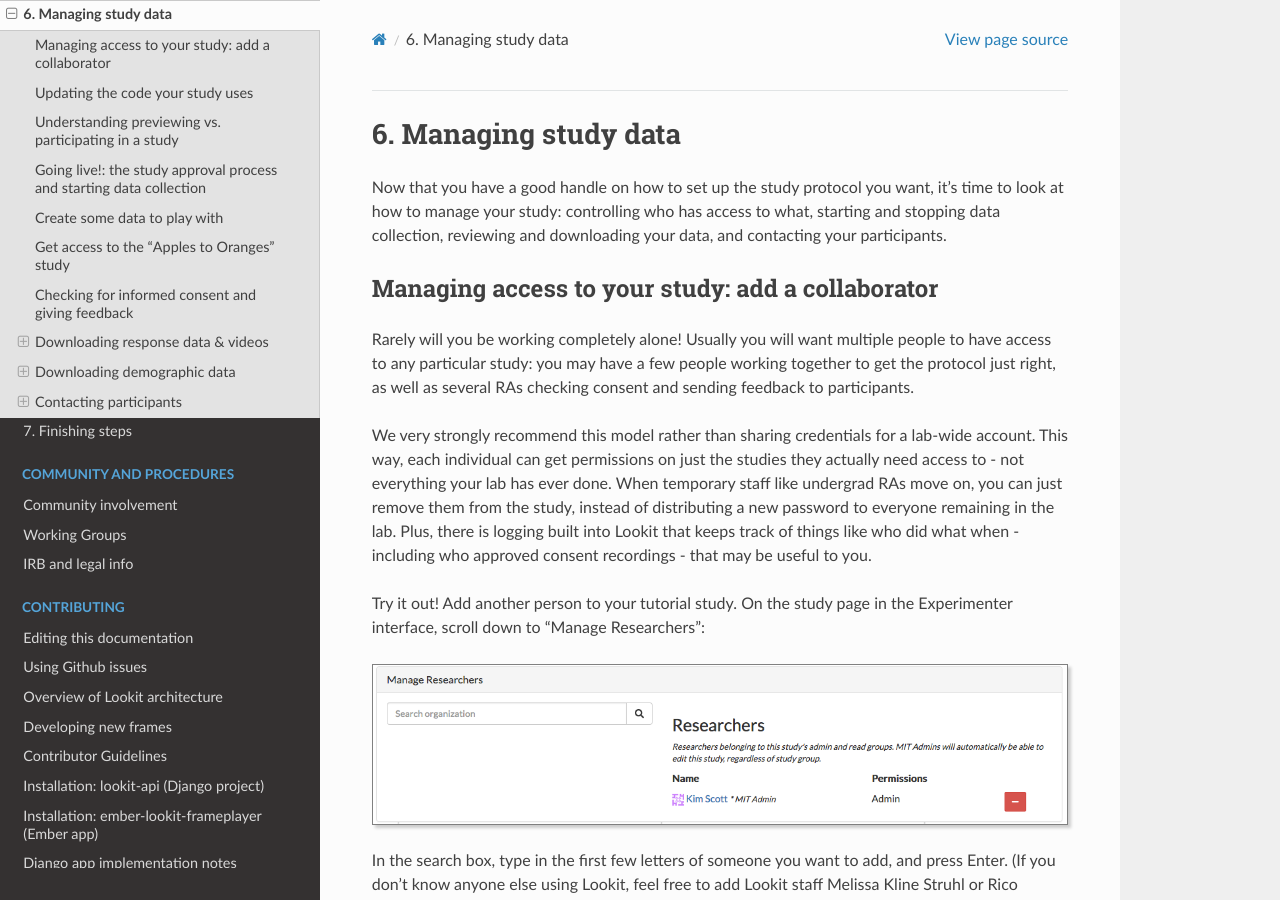
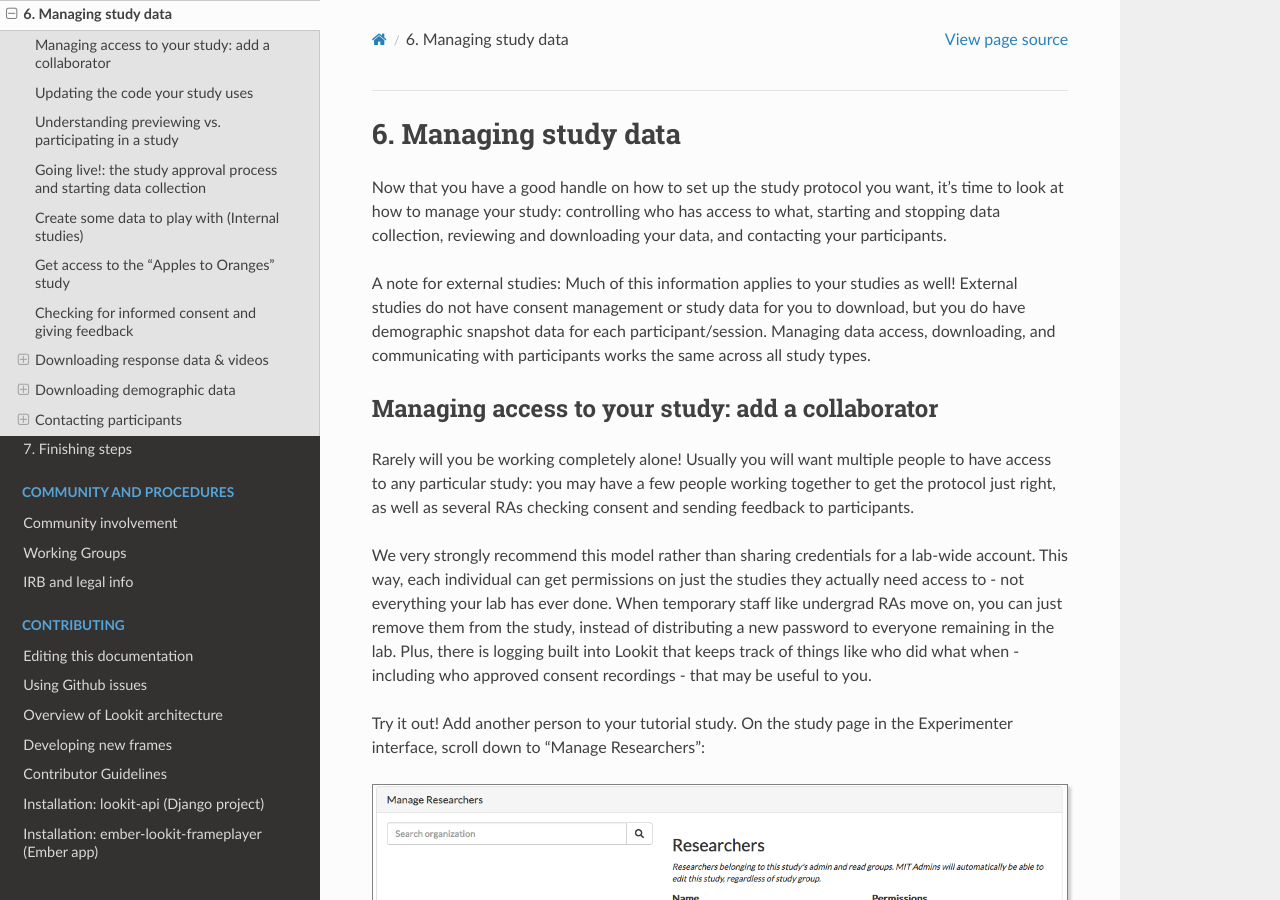
Before and after one commit to lookit/lookit-docs, a Sphinx documentation site: the page built from docs/source/tutorial-manage-data.rst, in a window 1280 px wide and 900 px high. Built offline with Sphinx 7.4.7 and the Read the Docs theme 2.0.0, drawn with Linux system fonts in a browser that asks for light colours; some of the changed text lies outside the part shown.

Commit message:
Update tutorial-manage-data.rst

```diff
--- a/docs/source/tutorial-manage-data.rst
+++ b/docs/source/tutorial-manage-data.rst
@@ -3,6 +3,8 @@
 #############################################
 
 Now that you have a good handle on how to set up the study protocol you want, it's time to look at how to manage your study: controlling who has access to what, starting and stopping data collection, reviewing and downloading your data, and contacting your participants.
+
+A note for external studies: Much of this information applies to your studies as well! External studies do not have consent management or study data for you to download, but you do have demographic snapshot data for each participant/session. Managing data access, downloading, and communicating with participants works the same across all study types.
 
 Managing access to your study: add a collaborator
 -------------------------------------------------
@@ -71,7 +73,7 @@ At that point, you will "submit" your study for approval by Lookit staff. We won
 
    From a participant's standpoint, Lookit is a unified platform, even though there are studies from a variety of research labs. This is great for participant recruitment! But it also means we're all sharing a reputation. Someone else's study that upsets or (without adequate precautions) deceives children, that baffles parents, or that just doesn't work will affect how interested families are in your study, too. Based on our early experience with researchers using Lookit, we strongly expect that a quick review will catch substantive issues often enough to be worth putting everyone through. If you are making changes to an existing study, review is either not required (if only changing certain fields like the age range/eligibility criteria) or is very quick.
 
-Create some data to play with
+Create some data to play with (Internal studies)
 --------------------------------
 
 Because we don't want to clog up the production server with fake responses from researchers trying out Lookit, we'll do this section on the staging server, which is a separate sandbox environment that looks a lot like Lookit but doesn't have any real participant data. This is also where we try out new features before deploying them to production.
```
